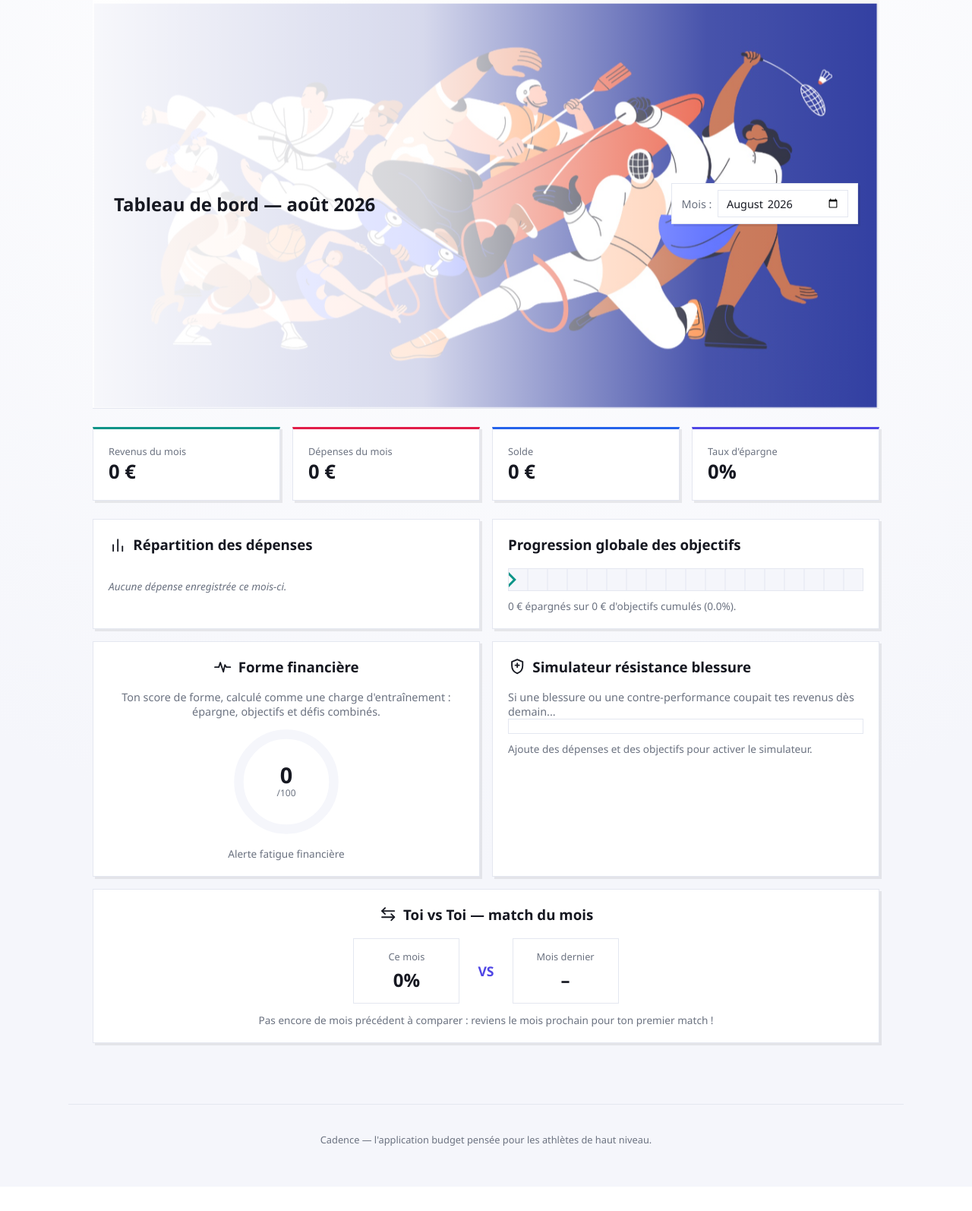
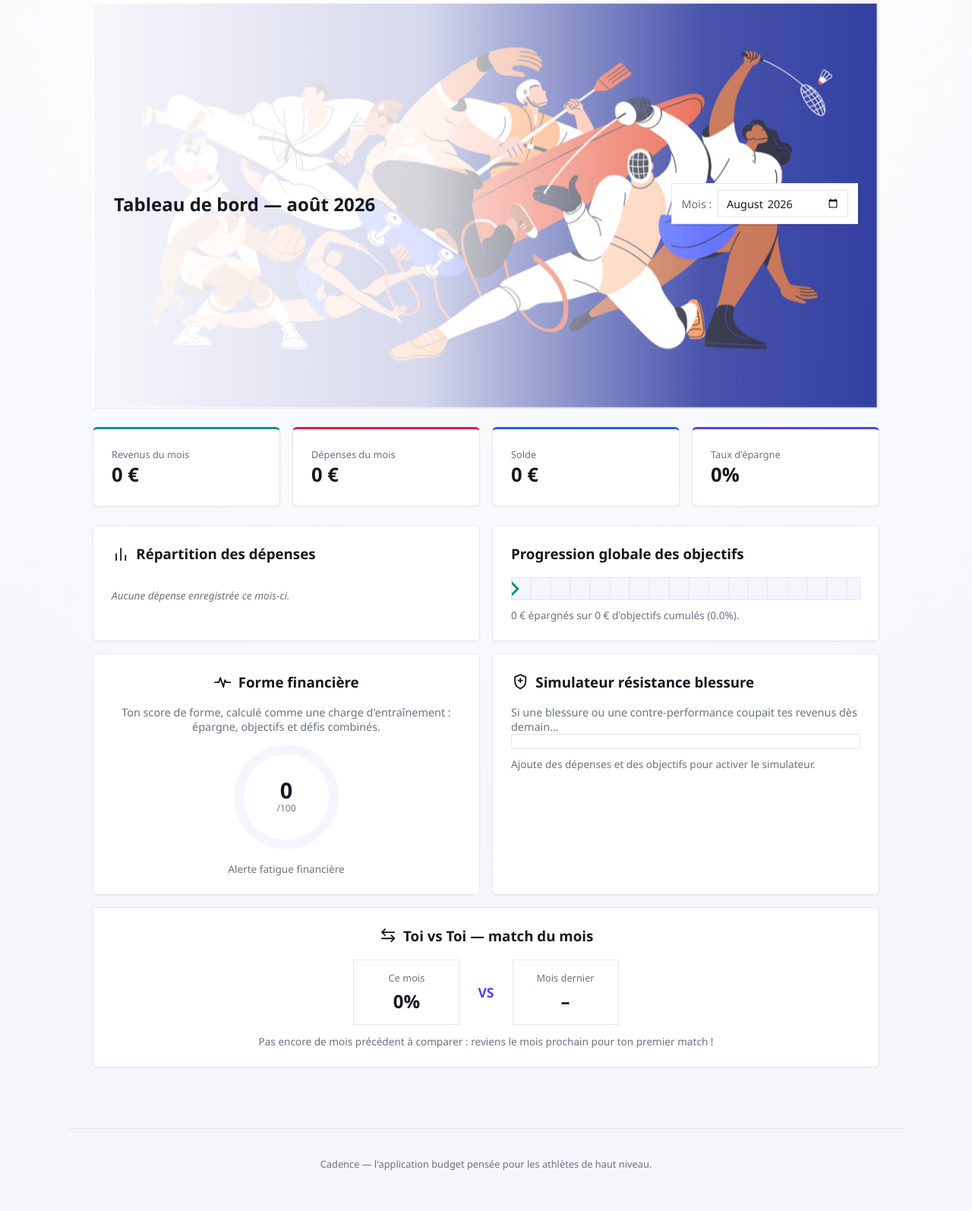
Before and after one commit to amal1234-boop/demo-git, a PHP site: page /app.php in a window 1280 px wide. Shown: the part 103-1697 px from the top of the page at 76% size. Before the commit the page ends 1612 px from the top, so only its background shows below. Run offline with PHP 8.4, Linux system fonts and the light colour scheme; the visitor is signed in with stand-in values (Sample User, id 1); data that the repository does not hold is empty.

Commit message:
Redesign les cards en style classique et sobre (#17)
Remplace l'ombre portée décalée et marquée par une ombre très légère,
arrondit légèrement les coins (au lieu d'angles vifs), sur toutes les
cards de contenu (dashboard, objectifs, défis, landing, auth). Les
boutons, onglets et autres composants ne sont pas concernés.

Co-authored-by: Claude <noreply@anthropic.com>

```diff
--- a/styles/auth.css
+++ b/styles/auth.css
@@ -8,9 +8,9 @@
   width: 100%;
   max-width: 380px;
   background: var(--card);
-  border: 1px solid var(--border);
-  border-radius: var(--radius);
-  box-shadow: var(--shadow-sm);
+  border: var(--card-border);
+  border-radius: var(--card-radius);
+  box-shadow: var(--card-shadow);
   padding: 2rem;
 }
 .auth-card h1 { font-size: 1.4rem; margin: 0 0 .3rem; text-align: center; }
--- a/styles/landing.css
+++ b/styles/landing.css
@@ -63,14 +63,14 @@
 
 /* Points de douleur */
 .pain-grid { display: grid; grid-template-columns: repeat(auto-fit, minmax(240px, 1fr)); gap: 1.25rem; }
-.pain-card { background: var(--card); border: 1px solid var(--border); border-radius: var(--radius); padding: 1.5rem; box-shadow: var(--shadow-sm); }
+.pain-card { background: var(--card); border: var(--card-border); border-radius: var(--card-radius); padding: 1.5rem; box-shadow: var(--card-shadow); }
 .pain-card .icon { width: 1.6rem; height: 1.6rem; color: var(--red); display: block; margin-bottom: .75rem; }
 .pain-card h3 { margin: 0 0 .4rem; font-size: 1.02rem; }
 .pain-card p { margin: 0; color: var(--text-muted); font-size: .88rem; line-height: 1.5; }
 
 /* Grille de fonctionnalités */
 .feature-grid { display: grid; grid-template-columns: repeat(auto-fit, minmax(220px, 1fr)); gap: 1.1rem; list-style: none; margin: 0; padding: 0; }
-.feature-card { background: var(--card); border: 1px solid var(--border); border-radius: var(--radius); padding: 1.3rem; box-shadow: var(--shadow-sm); }
+.feature-card { background: var(--card); border: var(--card-border); border-radius: var(--card-radius); padding: 1.5rem; box-shadow: var(--card-shadow); }
 .feature-card .icon { width: 1.5rem; height: 1.5rem; color: var(--primary); display: block; margin-bottom: .6rem; }
 .feature-card h3 { margin: 0 0 .3rem; font-size: .95rem; }
 .feature-card p { margin: 0; color: var(--text-muted); font-size: .84rem; line-height: 1.45; }
--- a/styles/style.css
+++ b/styles/style.css
@@ -15,6 +15,10 @@
   --radius: 0;
   --gap-md: 1rem;
   --shadow-sm: 3px 3px 0 rgba(22, 24, 33, .08);
+  /* Style dédié aux cards de contenu : coins légèrement arrondis, ombre à peine visible. */
+  --card-radius: 6px;
+  --card-border: 1px solid var(--border);
+  --card-shadow: 0 1px 2px rgba(16, 24, 40, .05);
 }
 
 /* Reset / base */
@@ -109,10 +113,10 @@ main { max-width: 1100px; margin: 0 auto; padding: 1.5rem 2rem 4rem; }
 /* Cartes (base commune) */
 .card, .stat-card, .goal-card, .challenge-card {
   background: var(--card);
-  border: 1px solid var(--border);
-  border-radius: var(--radius);
-  padding: 1.25rem;
-  box-shadow: var(--shadow-sm);
+  border: var(--card-border);
+  border-radius: var(--card-radius);
+  padding: 1.5rem;
+  box-shadow: var(--card-shadow);
 }
 .card { margin-bottom: var(--gap-md); }
 .card h3 { margin-top: 0; display: flex; align-items: center; gap: .5rem; }
```
